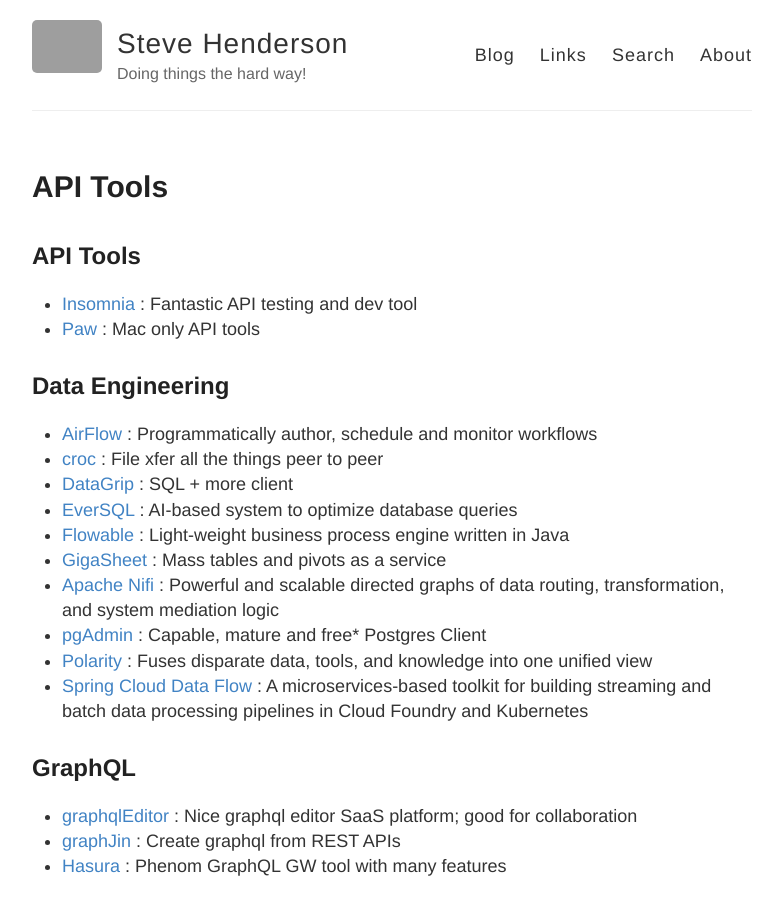
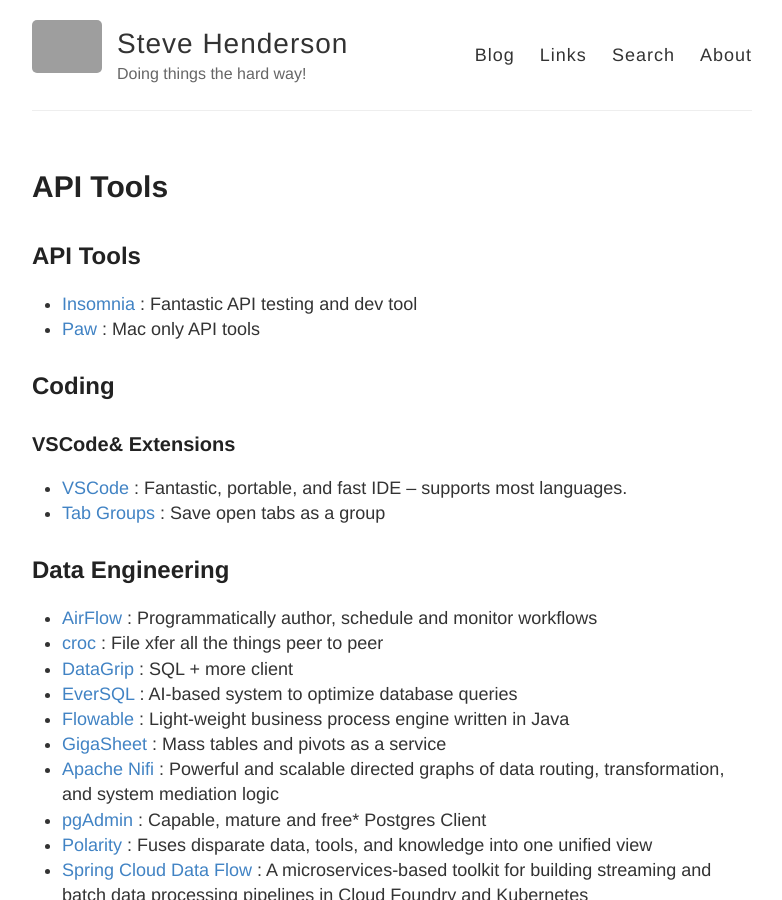
Before and after one commit to stevehenderson/stevehenderson.github.io, a Jekyll site: the page built from tools.md, in a window 1280 px wide and 900 px high. Shown: the whole window, without its empty margins (248-1030 px from the left). Built offline with Jekyll 4.4.1, drawn with Linux system fonts in a browser that asks for light colours; our own code applies the rules of GitHub Pages for plain Markdown files; grey boxes are pictures that could not be loaded.

Commit message:
Update tools.md

```diff
--- a/tools.md
+++ b/tools.md
@@ -1,6 +1,12 @@
 ## API Tools
    * [Insomnia](https://insomnia.rest/) : Fantastic API testing and dev tool
    * [Paw](https://paw.cloud/) : Mac only API tools
+
+## Coding
+
+### VSCode& Extensions
+   * [VSCode](https://code.visualstudio.com/) : Fantastic, portable, and fast IDE -- supports most languages.
+   * [Tab Groups](https://marketplace.visualstudio.com/items?itemName=usama8800.tab-groups&ssr=false#review-details) : Save open tabs as a group
 
 ## Data Engineering
    * [AirFlow](https://airflow.apache.org/) : Programmatically author, schedule and monitor workflows
```
